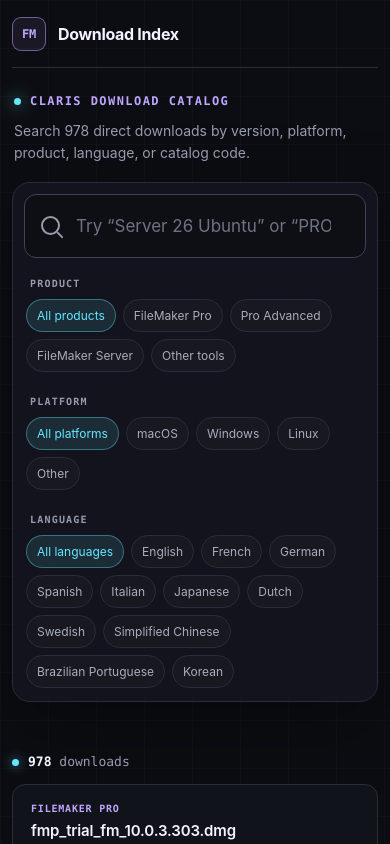
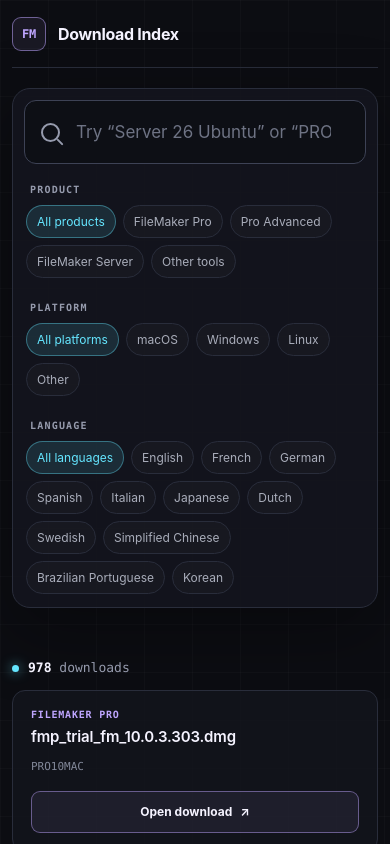
Before and after one commit to ariley/fmdownload, a React (Vite) app: page / in a window 390 px wide. Shown: the top 844 px of the page. Built offline with nearby package versions, Linux system fonts and the light colour scheme.

Commit message:
style: remove catalog summary strip

```diff
--- a/src/App.css
+++ b/src/App.css
@@ -40,43 +40,8 @@
   font: 700 12px/1 var(--mono);
 }
 
-.hero {
-  display: flex;
-  align-items: center;
-  justify-content: space-between;
-  gap: 32px;
-  padding: 38px 4px 24px;
-}
-
-.eyebrow {
-  display: flex;
-  align-items: center;
-  flex: 0 0 auto;
-  gap: 9px;
-  color: var(--lilac);
-  font: 600 12px/1.2 var(--mono);
-  letter-spacing: 0.12em;
-  text-transform: uppercase;
-}
-
-.eyebrow span {
-  width: 7px;
-  height: 7px;
-  border-radius: 999px;
-  background: var(--cyan);
-  box-shadow: 0 0 18px var(--cyan);
-}
-
-.hero p {
-  max-width: 680px;
-  margin: 0;
-  color: var(--muted);
-  font-size: 14px;
-  line-height: 1.55;
-  text-align: right;
-}
-
 .search-panel {
+  margin-top: 30px;
   padding: 18px;
   border: 1px solid var(--border);
   border-radius: 18px;
@@ -421,17 +386,6 @@
     width: min(100% - 32px, 760px);
   }
 
-  .hero {
-    align-items: flex-start;
-    flex-direction: column;
-    gap: 12px;
-    padding: 32px 4px 22px;
-  }
-
-  .hero p {
-    text-align: left;
-  }
-
   .filter-groups {
     grid-template-columns: 1fr;
   }
@@ -454,11 +408,8 @@
     min-height: 68px;
   }
 
-  .hero {
-    padding: 26px 2px 18px;
-  }
-
   .search-panel {
+    margin-top: 20px;
     padding: 11px;
   }
 
--- a/src/App.tsx
+++ b/src/App.tsx
@@ -238,14 +238,7 @@
       </header>
 
       <main id="top">
-        <section className="hero" aria-labelledby="page-title">
-          <h1 className="sr-only" id="page-title">FM Download Index</h1>
-          <div className="eyebrow"><span /> Claris download catalog</div>
-          <p>
-            Search {entries.length.toLocaleString()} direct downloads by version,
-            platform, product, language, or catalog code.
-          </p>
-        </section>
+        <h1 className="sr-only">FM Download Index</h1>
 
         <section className="search-panel" aria-label="Download search">
           <label className="search-box">
```
